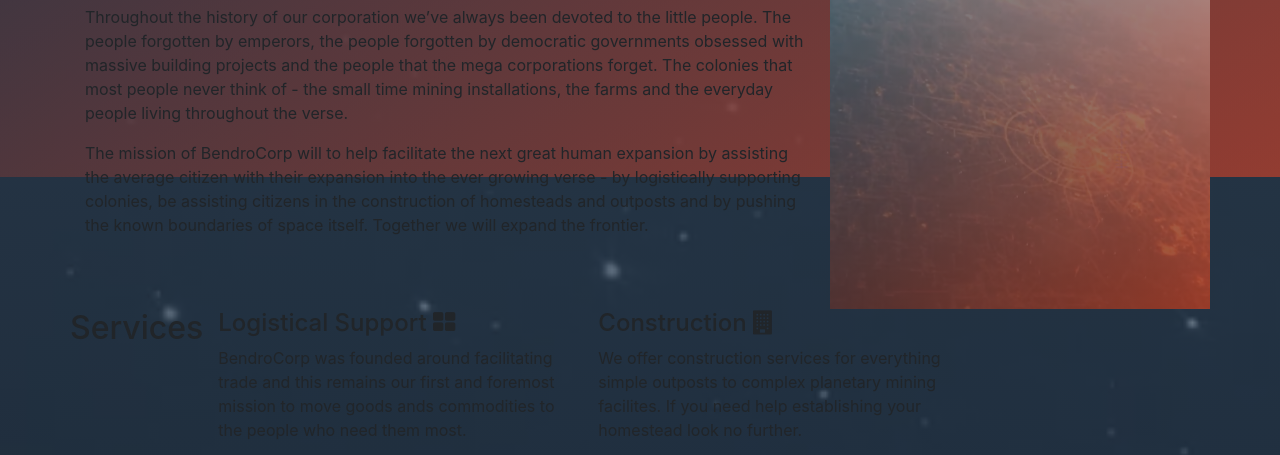
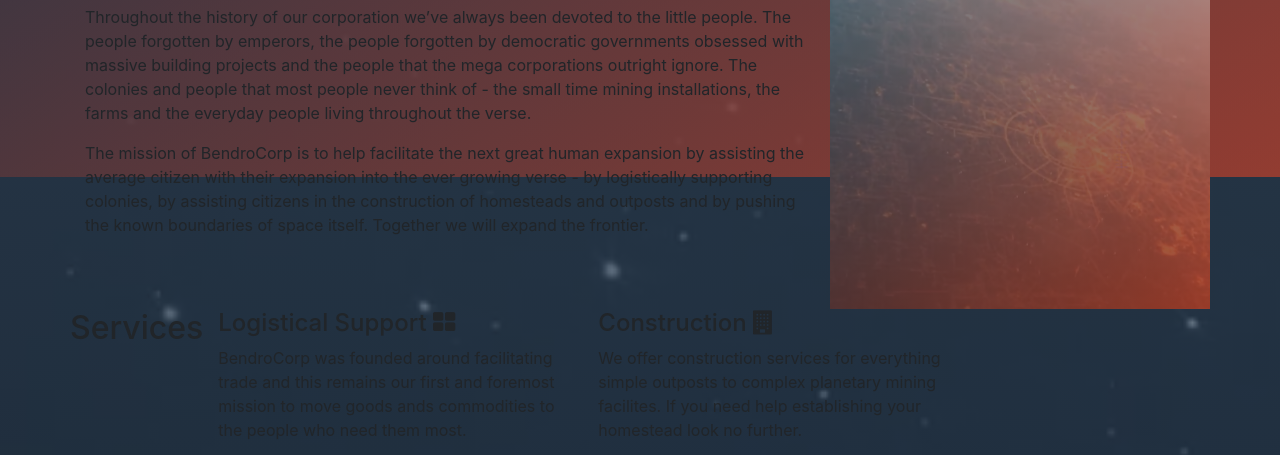
Before and after one commit to BendroCorp/bendrocorp-frontend, a website: page index.html in a window 1280 px wide. Shown: the part 623-1078 px from the top of the page. Drawn offline with nearby package versions, Linux system fonts and the light colour scheme.

Commit message:
Fixed a bunch of types

```diff
--- a/index.html
+++ b/index.html
@@ -50,8 +50,8 @@
       <div class="row well">
         <div class="col-md-8">
           <h2>Mission</h2><a name="about"></a>
-          <p>Throughout the history of our corporation we’ve always been devoted to the little people. The people forgotten by emperors, the people forgotten by democratic governments obsessed with massive building projects and the people that the mega corporations forget. The colonies that most people never think of - the small time mining installations, the farms and the everyday people living throughout the verse.</p>
-          <p>The mission of BendroCorp will to help facilitate the next great human expansion by assisting the average citizen with their expansion into the ever growing verse - by logistically supporting colonies, be assisting citizens in the construction of homesteads and outposts and by pushing the known boundaries of space itself. Together we will expand the frontier.</p>
+          <p>Throughout the history of our corporation we’ve always been devoted to the little people. The people forgotten by emperors, the people forgotten by democratic governments obsessed with massive building projects and the people that the mega corporations outright ignore. The colonies and people that most people never think of - the small time mining installations, the farms and the everyday people living throughout the verse.</p>
+          <p>The mission of BendroCorp is to help facilitate the next great human expansion by assisting the average citizen with their expansion into the ever growing verse - by logistically supporting colonies, by assisting citizens in the construction of homesteads and outposts and by pushing the known boundaries of space itself. Together we will expand the frontier.</p>
         </div>
         <div class="col-md-4 mission-sidebar">
           <!-- Placeholder for Stanton image -->
@@ -84,7 +84,7 @@
           <p class="centered"><button type="button" name="button" class="btn btn-primary" onclick="window.location='https://my.bendrocorp.com/signup'">Fill Out An Application Today!</button></p>
         </div>
         <div class="col-md-5 career-sidebar">
-          <!-- Nada -->
+          <!-- Thumbs up guy -->
         </div>
       </div>
       <div class="row well">
@@ -106,6 +106,7 @@
 
         </div>
         <div class="col-md-7">
+          <!-- The API needs to be able to integrate with this form  -->
           <h4>Contact Form</h4>
           <form>
             <div class="form-group">
```
